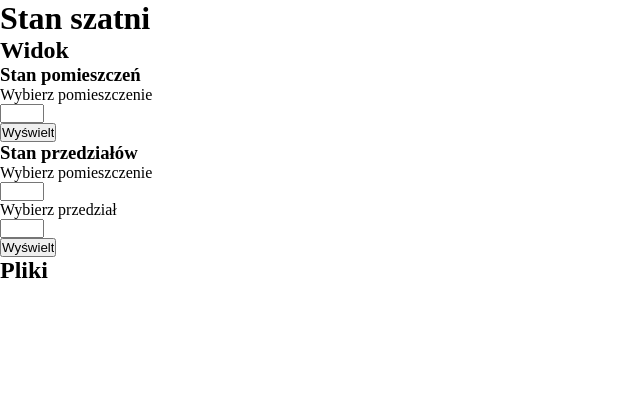
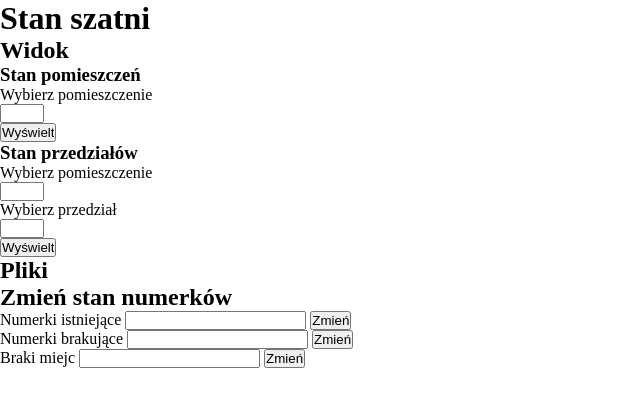
Before and after one commit to Swirek3331/Szatnia, a PHP site: page / in a window 1280 px wide. Shown: the top 407 px of the page, without its empty margins (0-640 px from the left). Run offline with PHP 8.4, Linux system fonts and the light colour scheme.

Commit message:
Pomysłu niemam

```diff
--- a/index.html
+++ b/index.html
@@ -18,8 +18,8 @@
             <form method="post" action="./src/php/room.php">
                 <h3>Stan pomieszczeń</h3>
 
-                <label for="roomInput">Wybierz pomieszczenie</label><br/>
-                <input type="number" id="roomInput" name="roomInput" min="1" max="2" required/><br/>
+                <label for="room">Wybierz pomieszczenie</label><br/>
+                <input type="number" id="room" name="room" min="1" max="2" required/><br/>
 
                 <input type="submit" value="Wyświelt"/>
             </form>
@@ -27,11 +27,11 @@
             <form method="post" action="./src/php/box.php">
                 <h3>Stan przedziałów</h3>
 
-                <label for="boxRoomInput">Wybierz pomieszczenie</label><br/>
-                <input type="number" id="boxRoomInput" name="boxRoomInput" min="1" max="2" required/><br/>
+                <label for="boxRoom">Wybierz pomieszczenie</label><br/>
+                <input type="number" id="boxRoom" name="boxRoom" min="1" max="2" required/><br/>
 
-                <label for="boxInput">Wybierz przedział</label><br/>
-                <input type="number" id="boxInput" name="boxInput" min="1" max="5" required/><br/>
+                <label for="box">Wybierz przedział</label><br/>
+                <input type="number" id="box" name="boxInput" min="1" max="5" required/><br/>
 
                 <input type="submit" value="Wyświelt"/>
             </form>
@@ -39,6 +39,36 @@
         <section>
             <h2>Pliki</h2>
         </section>
+        <section>
+            <h2>Zmień stan numerków</h2>
+
+            <form method="post">
+
+                <label for="isState">Numerki istniejące</label>
+                <input type="text" id="isState" name="isState"/>
+
+                <input type="submit" value="Zmień"/>
+
+            </form>
+
+            <form method="post">
+
+                <label for="isNotStae">Numerki brakujące</label>
+                <input type="text" id="isNotStae" name="isNotStae"/>
+
+                <input type="submit" value="Zmień"/>
+
+            </form>
+
+            <form method="post">
+
+                <label for="notExistingState">Braki miejc</label>
+                <input type="text" id="notExistingState" name="notExistingState"/>
+
+                <input type="submit" value="Zmień"/>
+
+            </form>
+        </section>
     </main>
 
 </body>
--- a/src/php/room.php
+++ b/src/php/room.php
@@ -14,7 +14,7 @@
 
         $connection = @new mysqli($host, $user, $password, $db);
 
-        $room = $_POST["roomInput"];
+        $room = $_POST["room"];
 
         $sql = "SELECT box.* FROM box, room WHERE box.room_id=room.id AND room.id=$room";
         $result = $connection->query($sql);
```
